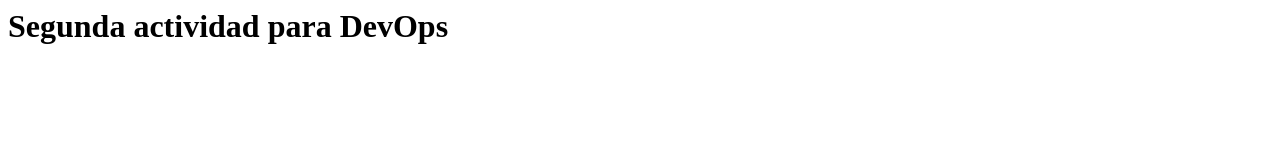
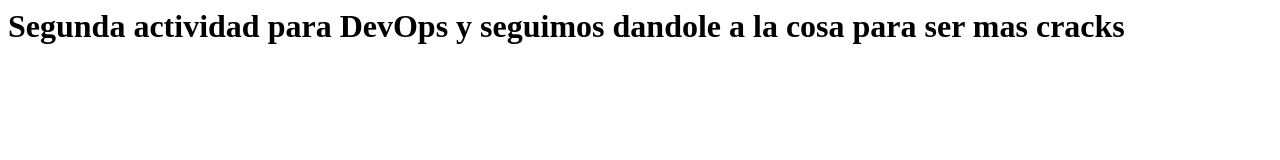
Before and after one commit to marickbal/DevOps2, a plain HTML site: page index.html in a window 1280 px wide. Drawn offline with Linux system fonts and the light colour scheme.

Commit message:
Agregando mas meneo al index.html

```diff
--- a/index.html
+++ b/index.html
@@ -3,6 +3,6 @@
 <title>Mi primer pagina web</title>
 </head>
 <body>
-<div><h1>Segunda actividad para DevOps</h1></div>
+<div><h1>Segunda actividad para DevOps y seguimos dandole a la cosa para ser mas cracks</h1></div>
 </body>
 </html>
```
